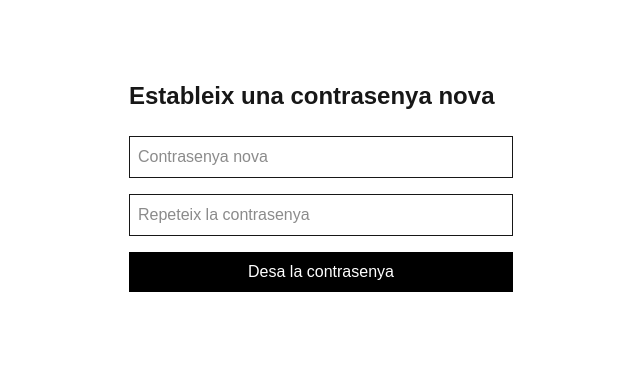
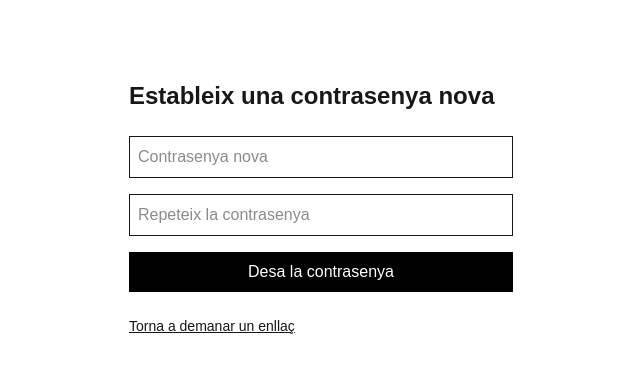
Before and after one commit to tonvil/readometre, a Next.js app: page /reset-password in a window 1280 px wide. Shown: the top 372 px of the page, without its empty margins (319-959 px from the left). Built offline with nearby package versions, Linux system fonts and the light colour scheme.

Commit message:
fix: harden next redirect, guard reset-password error path, and suppress justified lint warning

```diff
--- a/src/app/auth/callback/route.ts
+++ b/src/app/auth/callback/route.ts
@@ -18,7 +18,7 @@
     return NextResponse.redirect(`${origin}/login`);
   }
 
-  if (next) {
+  if (next && next.startsWith("/") && !next.startsWith("//")) {
     return NextResponse.redirect(`${origin}${next}`);
   }
 
--- a/src/app/forgot-password/page.tsx
+++ b/src/app/forgot-password/page.tsx
@@ -7,8 +7,11 @@
   const [success, setSuccess] = useState(false);
 
   async function handleSubmit(formData: FormData) {
-    await requestPasswordReset(formData);
-    setSuccess(true);
+    try {
+      await requestPasswordReset(formData);
+    } finally {
+      setSuccess(true);
+    }
   }
 
   if (success) {
--- a/src/app/reset-password/page.tsx
+++ b/src/app/reset-password/page.tsx
@@ -25,6 +25,9 @@
       return;
     }
 
+    // Full page navigation (not router.push) so the middleware-protected
+    // /dashboard route sees the session cookies Supabase just set.
+    // eslint-disable-next-line @next/next/no-location-assign-relative-destination
     window.location.href = "/dashboard";
   }
 
@@ -53,6 +56,11 @@
           Desa la contrasenya
         </button>
       </form>
+      <p className="text-sm">
+        <a href="/forgot-password" className="underline">
+          Torna a demanar un enllaç
+        </a>
+      </p>
     </main>
   );
 }
```
